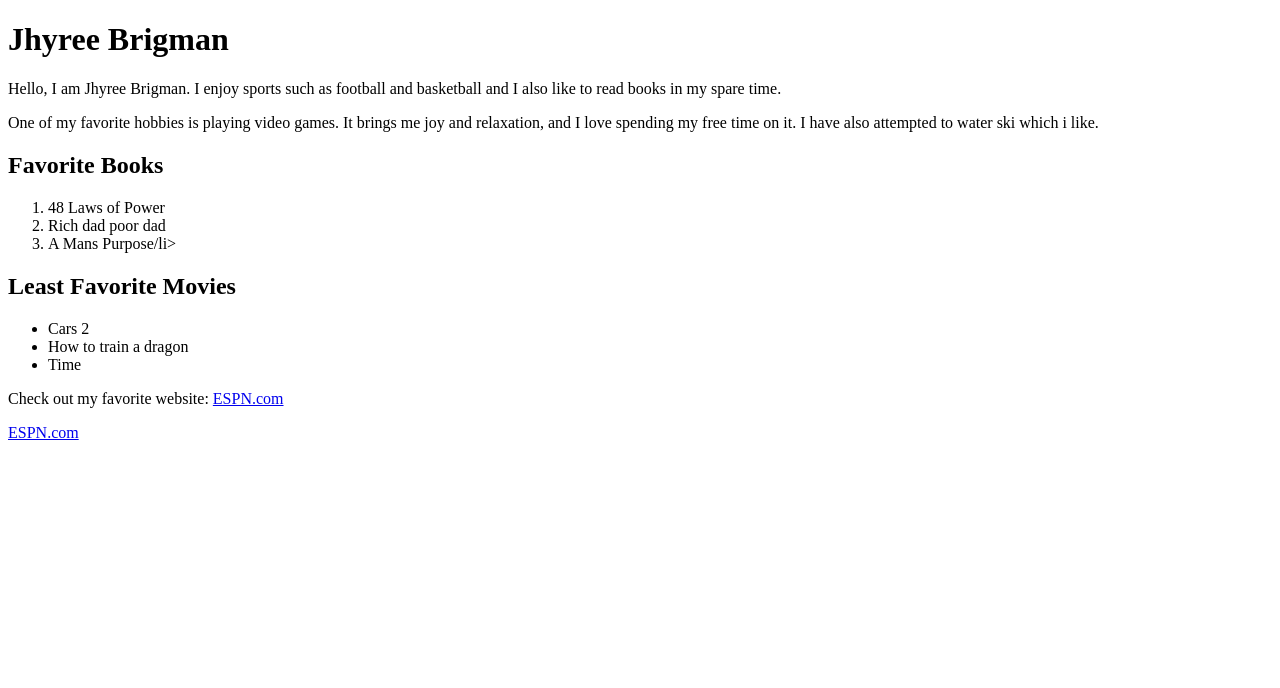
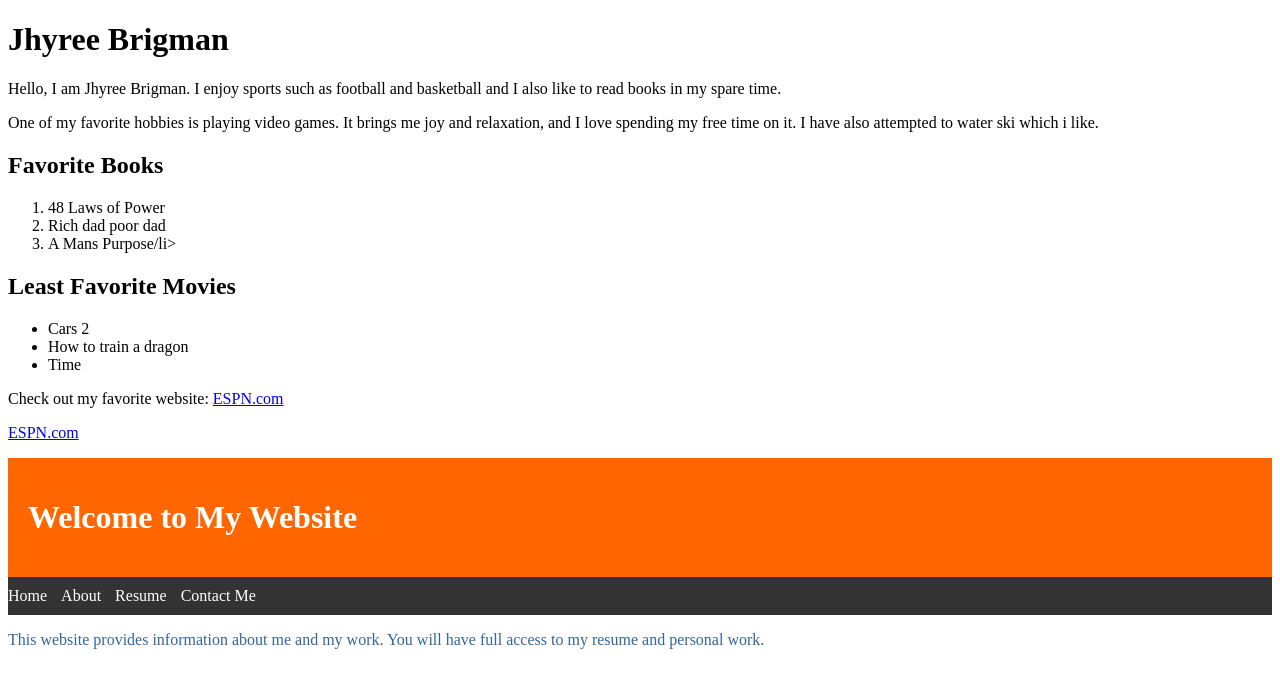
Before and after one commit to Jhyree/Jhyree.github.io, a plain HTML site: page index.html in a window 1280 px wide. Drawn offline with Linux system fonts and the light colour scheme.

Commit message:
Update index.html

```diff
--- a/index.html
+++ b/index.html
@@ -29,3 +29,28 @@
 <p>Check out my favorite website: <a href="https://www.ESPN.com" target="_blank">ESPN.com</a></p>
 
     <a href="https://www.ESPN.com" target="_blank">ESPN.com</a></p>
+<!DOCTYPE html>
+<html lang="en">
+<head>
+    <meta charset="UTF-8">
+    <meta name="viewport" content="width=device-width, initial-scale=1.0">
+    <title>Homepage</title>
+    <link rel="stylesheet" href="styles.css">
+</head>
+<body>
+    <header>
+        <h1>Welcome to My Website</h1>
+    </header>
+    <nav>
+        <ul>
+            <li><a href="index.html">Home</a></li>
+            <li><a href="about.html">About</a></li>
+            <li><a href="resume.html">Resume</a></li>
+            <li><a href="contact.html">Contact Me</a></li>
+        </ul>
+    </nav>
+    <main>
+        <p>This website provides information about me and my work. You will have full access to my resume and personal work.</p>
+    </main>
+</body>
+</html>
```
